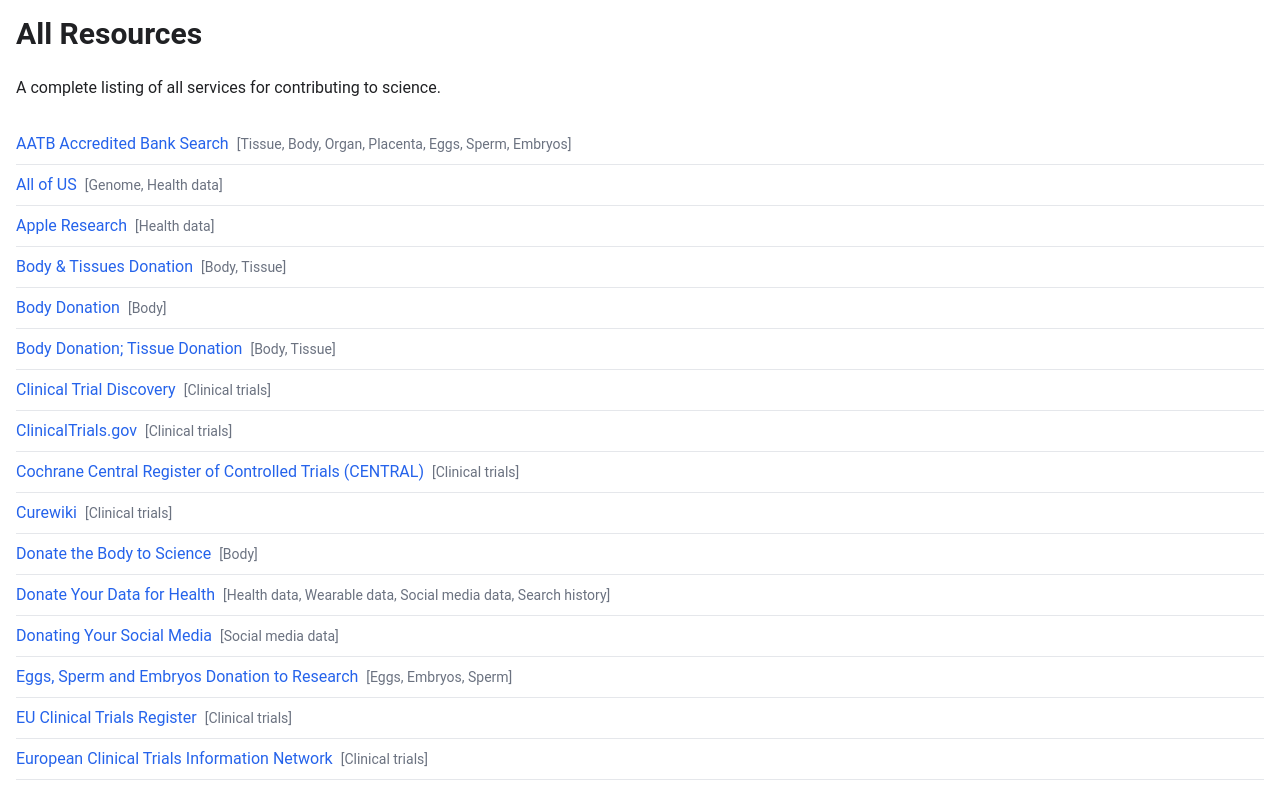
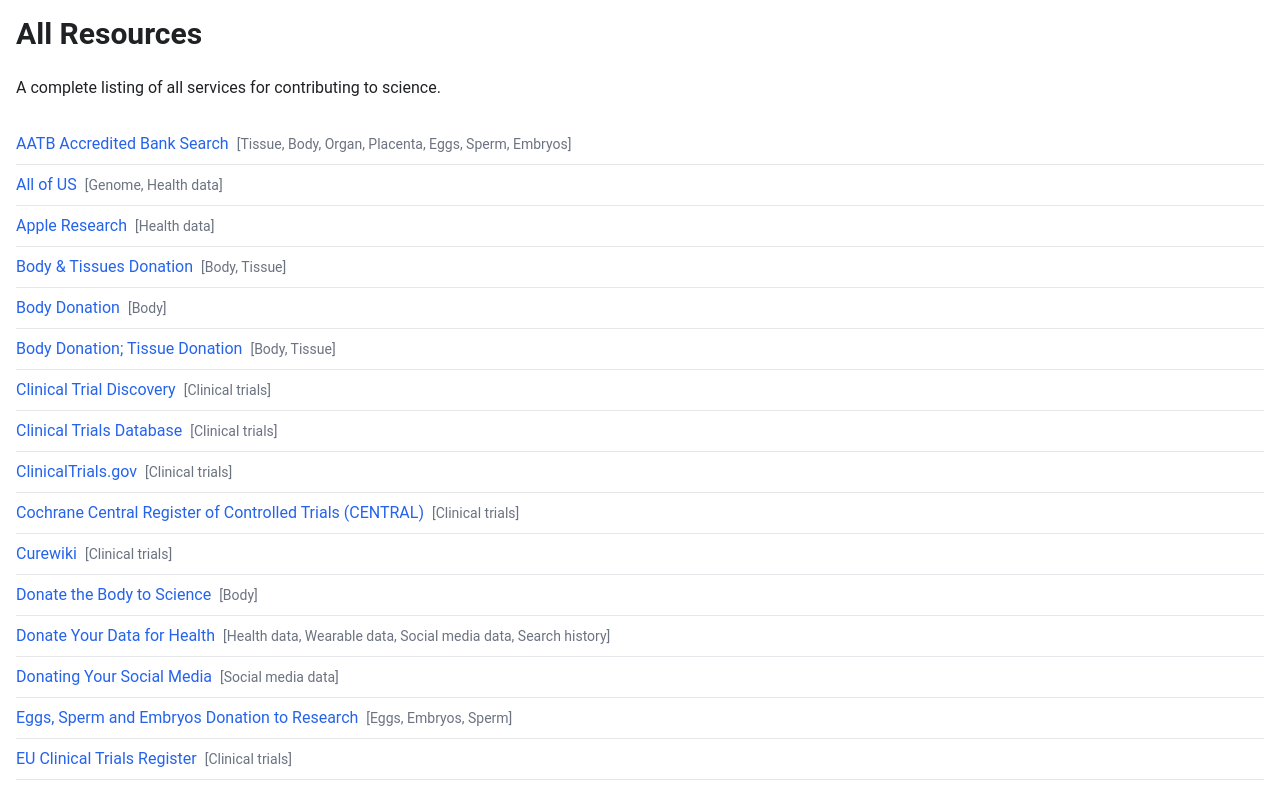
Before and after one commit to yourselftoscience/yourselftoscience.org, a Next.js app: page /resources in a window 1280 px wide. Shown: the top 790 px of the page. Built offline with nearby package versions, Linux system fonts and the light colour scheme.

Commit message:
feat: add Belgian Clinical Trials Database resource to documentation and data files; update statistics to reflect new resource inclusion

```diff
--- a/src/data/resources.js
+++ b/src/data/resources.js
@@ -438,6 +438,26 @@ const rawResources = [
     description: 'A highly concentrated source of reports of randomized and quasi-randomized controlled trials from various databases and other sources. Access requires a subscription to the Cochrane Library.'
   },
   {
+    id: 'belgian-clinical-trials-database',
+    title: 'Clinical Trials Database',
+    organization: 'Federal Agency for Medicines and Health Products (FAMHP)',
+    link: 'https://clinicaltrialsdatabase.be/',
+    dataTypes: ['Clinical trials'],
+    countries: ['Belgium'],
+    countryCodes: ['BE'],
+    compensationType: 'mixed',
+    resourceType: 'registry',
+    entityCategory: 'Government',
+    entitySubType: 'Regulatory Agency',
+    description: 'A database of clinical trials approved by the Belgian Federal Agency for Medicines and Health Products (FAMHP).',
+    citations: [
+      {
+        title: 'Krumb, E., Lambert, C., & Hermans, C. (2021). Patient selection for hemophilia gene therapy: Real-life data from a single center. Research and practice in thrombosis and haemostasis, 5(3), 390-394.',
+        link: 'https://doi.org/10.1002/rth2.12494'
+      },
+    ]
+  },
+  {
     id: 'german-clinical-trials-register',
     title: 'German Clinical Trials Register (DRKS)',
     organization: 'DRKS',
```
Also changed, not shown: public/clinical-trials.md (+12 -0 lines), public/index.html.md (+12 -0 lines), public/resources.json (+26 -0 lines), public/stats.md (+7 -6 lines), public/resources.csv, 1 other file (tests, documents, lock files or other folders).
